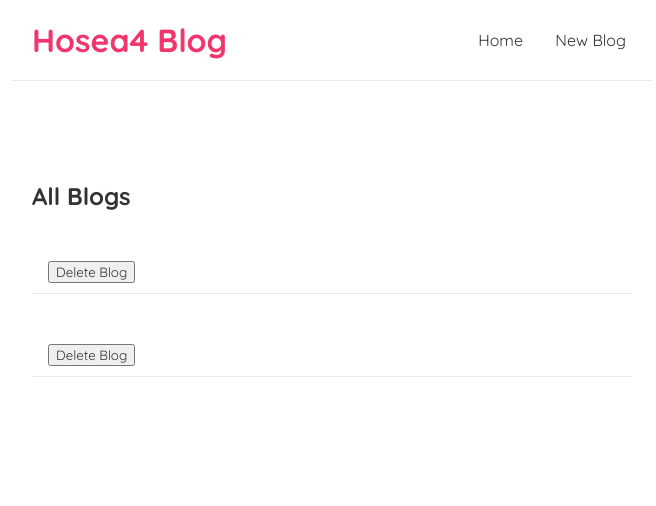
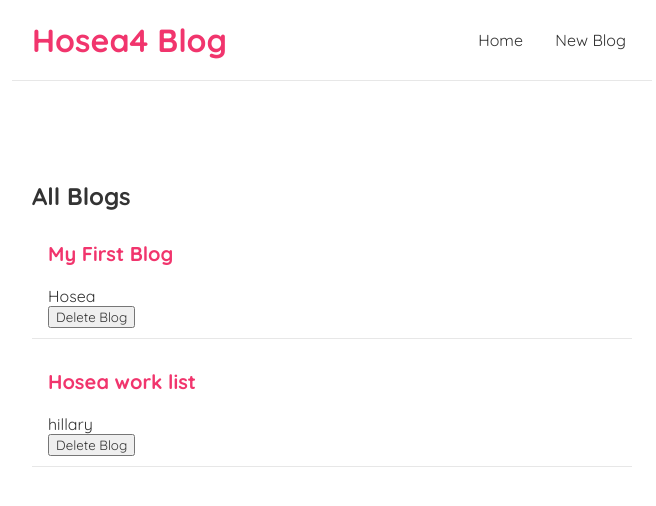
Before and after one commit to hillaryhosea/Hosea4-Blog-, a React (Create React App) app: page / in a window 1280 px wide. Shown: the top 506 px of the page, without its empty margins (308-964 px from the left). Built offline with nearby package versions, Linux system fonts and the light colour scheme; data requests are answered from the project's data file.

Commit message:
error handling

```diff
--- a/src/BlogList.jsx
+++ b/src/BlogList.jsx
@@ -1,14 +1,14 @@
 import React from 'react'
 
-function BlogList({blogs, Title, handleDelete}) {
+function BlogList({blogs, title, handleDelete}) {
   return (
     <div className='blog-list'>
-    <h2>{Title}</h2>
+    <h2>{title}</h2>
     {
-        blogs.map((blog)=>(
+        blogs.map(blog=>(
             <div className='blog-preview' key={blog.id}>
-                <h2>{ blog.Title}</h2>
-                <p>{blog.Author}</p>
+                <h2>{ blog.title}</h2>
+                <p>{blog.author}</p>
                 <button onClick={() => handleDelete(blog.id)}> Delete Blog</button>
             </div>
         ))
--- a/src/Home.jsx
+++ b/src/Home.jsx
@@ -5,6 +5,7 @@ function Home() {
 
     const [blogs, setBlogs] = useState([]);
     const [error, setError] = useState(null);
+    const [loading, setLoading] = useState(true)
 
     function handleDelete (id) {
       const newBlogs = blogs.filter(blog => blog.id !== id);
@@ -12,29 +13,39 @@ function Home() {
     }
 
     useEffect (()=>{
+
+      setTimeout(() => {
         const fetchData = async () =>{
 
           try{
             const response = await fetch ("http://localhost:8000/blogs");
             if (!response.ok){
-            throw new Error("response was not ok");
+              throw new Error("could not fetch data from the end point check the url and try again ");
 
             }
             const result = await response.json();
             setBlogs(result);
+            setLoading(false)
 
           } catch (error){
-        setError(error)
+          setError(error.message)
+          console.log(error.message);
+
+          setLoading(false)
           }
         }
+      fetchData();
 
-      fetchData();
+      }, 1000);
+
     },[]);
 
 
   return (
     <div className='content'>
-   { blogs && <BlogList blogs={blogs} Title="All Blogs" handleDelete={handleDelete} /> }
+    {error && <div> {error} </div>}
+    {loading && <div> loading... </div>}
+   { blogs && <BlogList blogs={blogs} title="All Blogs" handleDelete={handleDelete} /> }
     </div>
   )
 }
```
Lines whose indentation alone changed are shown as unchanged.
